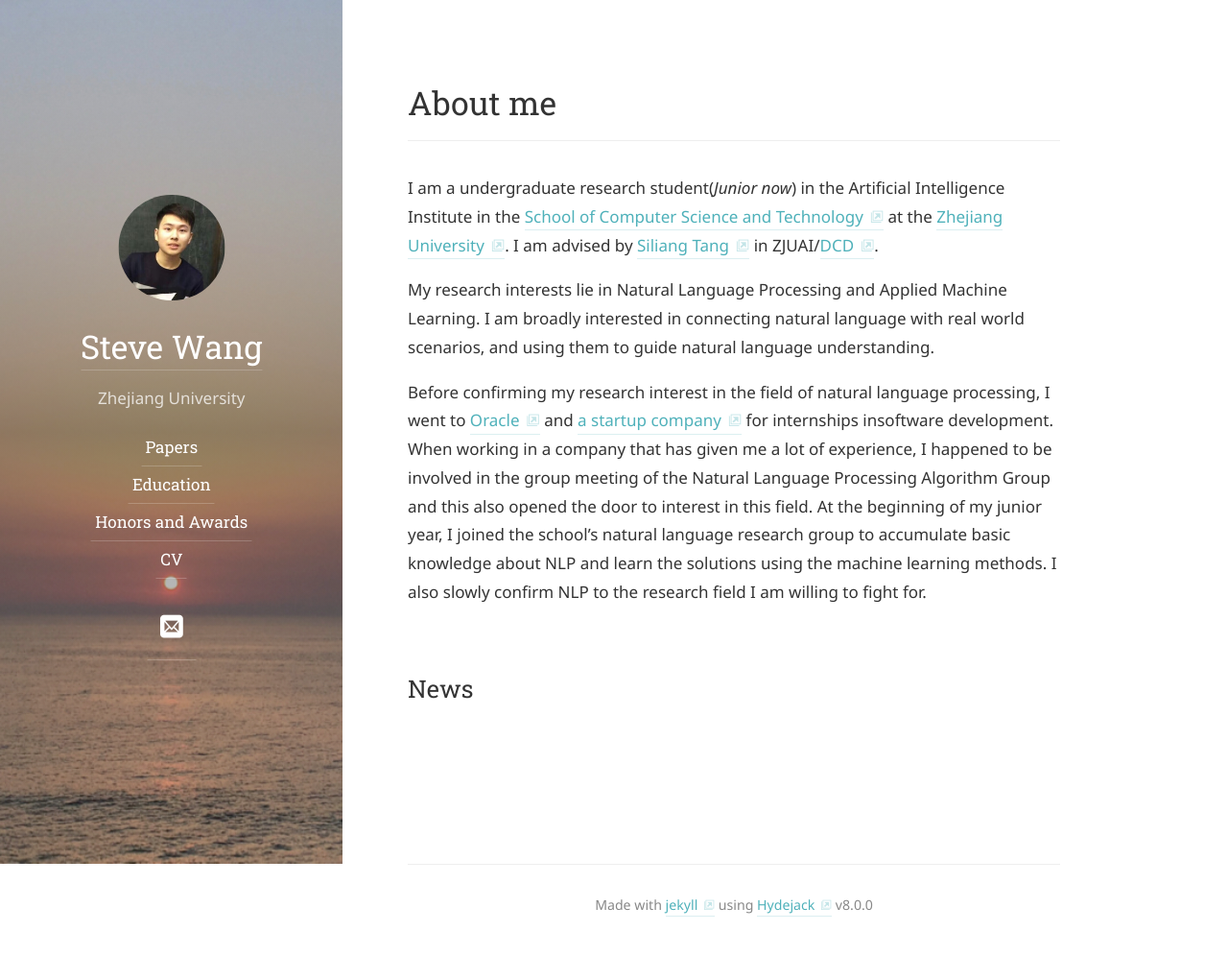
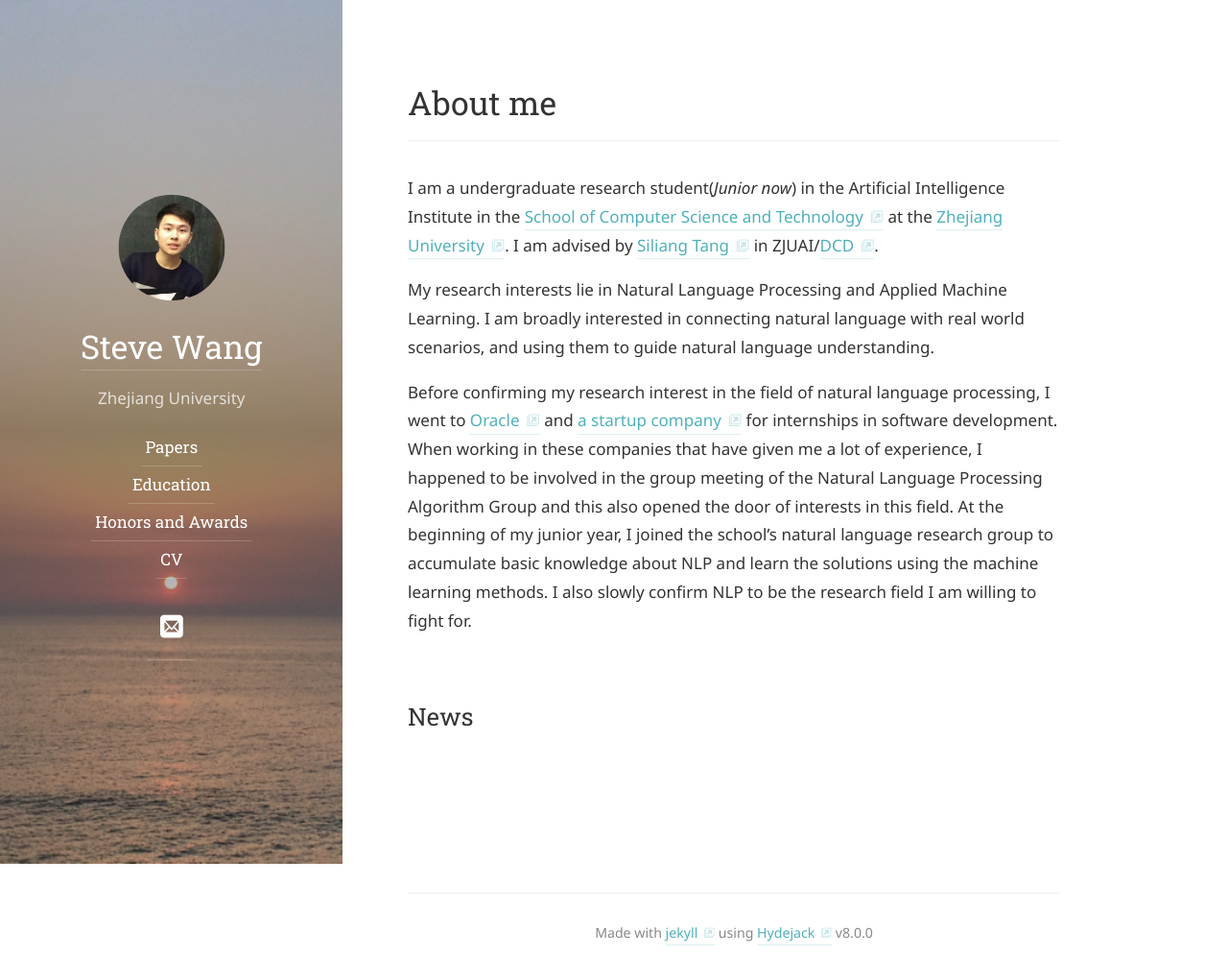
Before and after one commit to Circle-Ming/Circle-Ming.github.io, a Jekyll site: the page built from index.md, in a window 1280 px wide. Shown: the whole page at 96% size. Built offline with Jekyll 4.4.1, drawn with Linux system fonts in a browser that asks for light colours; some web fonts are replaced; before the commit the page ends 990 px from its top, so only the background shows below that.

Commit message:
Update index.md

```diff
--- a/index.md
+++ b/index.md
@@ -13,12 +13,12 @@ Learning. I am broadly interested in connecting natural language with real
 world scenarios, and using them to guide natural language understanding.
 
 Before confirming my research interest in the field of natural language processing,
-I went to [Oracle](https://www.oracle.com/cn/index.html) and [a startup company](https://www.eigentech.ai/en/) for internships insoftware development.
-When working in a company that has given me a lot of experience, I happened to be
+I went to [Oracle](https://www.oracle.com/cn/index.html) and [a startup company](https://www.eigentech.ai/en/) for internships in software development.
+When working in these companies that have given me a lot of experience, I happened to be
 involved in the group meeting of the Natural Language Processing Algorithm Group
-and this also opened the door to interest in this field. At the beginning of my
+and this also opened the door of interests in this field. At the beginning of my
 junior year, I joined the school's natural language research group to accumulate
 basic knowledge about NLP and learn the solutions using the machine learning methods.
-I also slowly confirm NLP to the research field I am willing to fight for.
+I also slowly confirm NLP to be the research field I am willing to fight for.
 
 ## News
```
